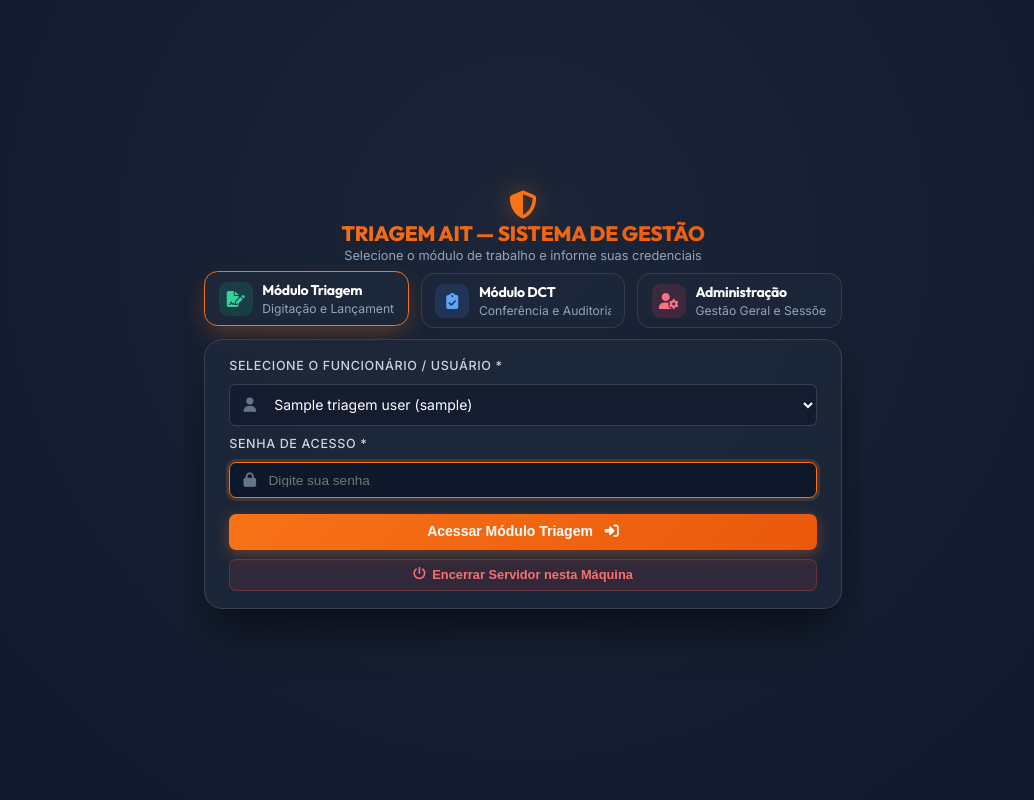
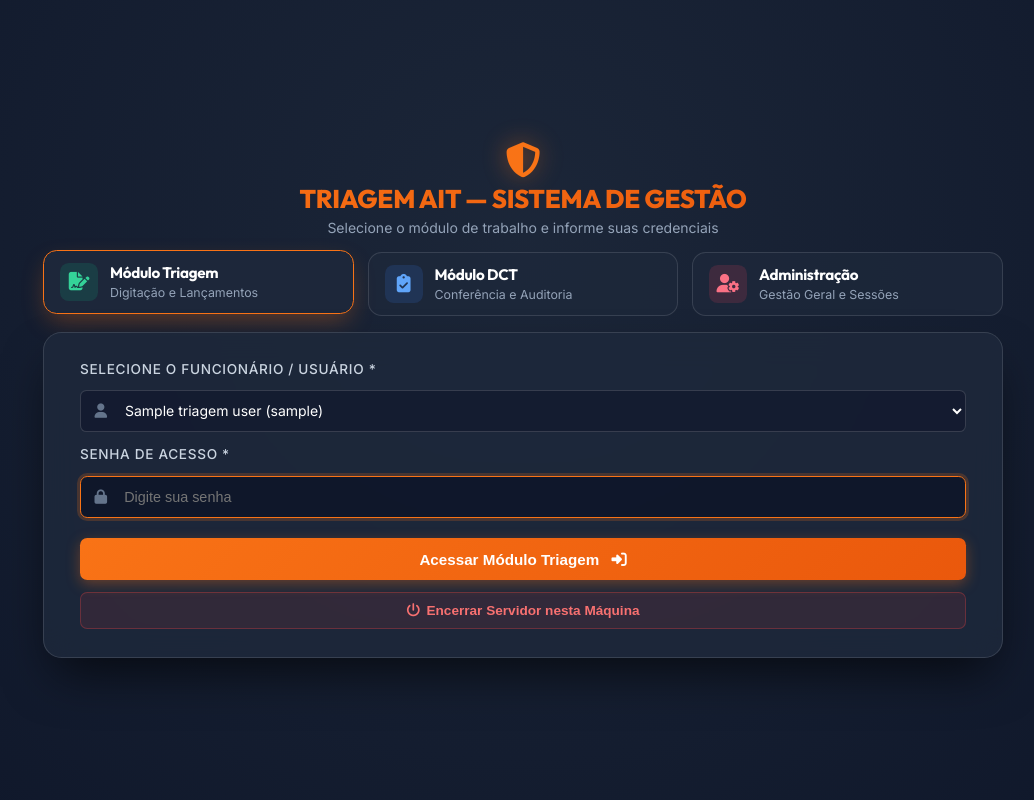
Before and after one commit to wMyster/Triagem-AITs, a Flask app: template templates/login.html in a window 1280 px wide. Shown: the whole page, without its empty margins (117-1151 px from the left). Run offline with Flask 3, Linux system fonts and the light colour scheme; the template is opened without the code that fills it: most values are stand-ins (such as "Sample title", 1, 10 or a date in 2020).

Commit message:
fix: Correcao definitiva de largura de body (width: 100%) para expansao dos cards de modulo e subtitulos 100% visiveis

```diff
--- a/templates/login.html
+++ b/templates/login.html
@@ -8,25 +8,35 @@
     <link href="https://fonts.googleapis.com/css2?family=Inter:wght@300;400;500;600;700&family=Outfit:wght@500;600;700;800&display=swap" rel="stylesheet">
     <link rel="stylesheet" href="{{ url_for('static', filename='css/style.css') }}">
     <style>
-        html, body {
+        html {
+            width: 100%;
+            height: 100%;
+            margin: 0;
+            padding: 0;
+        }
+        body {
+            width: 100%;
             height: 100vh;
             max-height: 100vh;
             overflow: hidden;
             margin: 0;
             padding: 0;
             background-color: #0f172a;
-            background-image: radial-gradient(circle at 50% 30%, rgba(30, 41, 59, 0.8) 0%, #0f172a 100%);
+            background-image: radial-gradient(circle at 50% 30%, rgba(30, 41, 59, 0.85) 0%, #0f172a 100%);
             display: flex;
             align-items: center;
             justify-content: center;
             font-family: 'Inter', sans-serif;
-                .login-wrapper {
-            width: min(94%, 1080px);
+            box-sizing: border-box;
+        }
+        .login-wrapper {
+            width: min(94%, 960px);
+            max-width: 960px;
             display: flex;
             flex-direction: column;
             gap: 1rem;
             box-sizing: border-box;
-            transition: all 0.3s ease;
+            margin: 0 auto;
         }
         .login-header-main {
             text-align: center;
@@ -57,14 +67,14 @@
         /* Sector Cards Selection */
         .sector-cards {
             display: grid;
-            grid-template-columns: repeat(3, minmax(0, 1fr));
+            grid-template-columns: repeat(3, 1fr);
             gap: 0.85rem;
             width: 100%;
             box-sizing: border-box;
         }
         .sector-card {
-            background: rgba(30, 41, 59, 0.7);
-            border: 1px solid rgba(255, 255, 255, 0.1);
+            background: rgba(30, 41, 59, 0.75);
+            border: 1px solid rgba(255, 255, 255, 0.12);
             border-radius: 0.85rem;
             padding: 0.75rem 1rem;
             cursor: pointer;
@@ -73,7 +83,6 @@
             align-items: center;
             gap: 0.75rem;
             color: white;
-            min-width: 0;
             box-sizing: border-box;
         }
         .sector-card:hover, .sector-card.active {
@@ -97,25 +106,22 @@
         .icon-admin { background: rgba(244, 63, 94, 0.15); color: #fb7185; }
 
         .sector-card-info {
-            min-width: 0;
             flex: 1;
-            overflow: hidden;
+            display: flex;
+            flex-direction: column;
+            justify-content: center;
         }
         .sector-card-info h3 {
             font-size: 0.95rem;
             margin: 0 0 0.15rem 0;
             font-weight: 700;
             white-space: nowrap;
-            overflow: hidden;
-            text-overflow: ellipsis;
         }
         .sector-card-info p {
-            font-size: 0.8rem;
+            font-size: 0.775rem;
             color: #94a3b8;
             margin: 0;
             white-space: nowrap;
-            overflow: visible;
-            text-overflow: clip;
         }
 
         /* Login Card */
@@ -127,6 +133,8 @@
             box-shadow: 0 25px 50px -12px rgba(0, 0, 0, 0.65);
             padding: 1.75rem 2.25rem;
             color: #f8fafc;
+            width: 100%;
+            box-sizing: border-box;
         }
         .form-group {
             margin-bottom: 0.9rem;
@@ -223,66 +231,55 @@
         .alert-warning { background: rgba(245, 158, 11, 0.2); border: 1px solid rgba(245, 158, 11, 0.4); color: #fcd34d; }
         .alert-info { background: rgba(59, 130, 246, 0.2); border: 1px solid rgba(59, 130, 246, 0.4); color: #93c5fd; }
 
-        /* Responsive Breakpoints for 1366x768 (HD) vs 1920x1080 (Full HD) */
-        @media screen and (max-width: 1400px) and (max-height: 800px) {
+        /* Responsive Compact Breakpoint for smaller screens */
+        @media screen and (max-height: 768px) {
             .login-wrapper {
-                max-width: 940px;
-                gap: 0.65rem;
+                gap: 0.5rem;
             }
             .login-header-main i.main-icon {
-                font-size: 1.75rem;
+                font-size: 1.6rem;
                 margin-bottom: 0.1rem;
             }
             .login-header-main h1 {
-                font-size: 1.3rem;
+                font-size: 1.25rem;
                 margin-bottom: 0.1rem;
             }
             .login-header-main p {
-                font-size: 0.8rem;
-            }
-            .sector-cards {
-                gap: 0.75rem;
+                font-size: 0.785rem;
             }
             .sector-card {
-                padding: 0.55rem 0.85rem;
-                gap: 0.6rem;
+                padding: 0.5rem 0.75rem;
+                gap: 0.55rem;
             }
             .sector-card-icon {
-                width: 34px;
-                height: 34px;
-                font-size: 1rem;
+                width: 32px;
+                height: 32px;
+                font-size: 0.95rem;
             }
             .sector-card-info h3 {
-                font-size: 0.875rem;
+                font-size: 0.825rem;
             }
             .sector-card-info p {
-                font-size: 0.76rem;
-                white-space: nowrap;
-                overflow: visible;
-                text-overflow: clip;
-            } }
+                font-size: 0.725rem;
+            }
             .login-card {
-                padding: 1.15rem 1.5rem;
+                padding: 1rem 1.5rem;
             }
             .form-group {
-                margin-bottom: 0.6rem;
-            }
-            .form-group label {
-                font-size: 0.785rem;
-                margin-bottom: 0.2rem;
+                margin-bottom: 0.5rem;
             }
             .input-group input, .input-group select {
-                padding: 0.6rem 0.9rem 0.6rem 2.4rem;
+                padding: 0.55rem 0.9rem 0.55rem 2.4rem;
                 font-size: 0.85rem;
             }
             .btn-login {
-                padding: 0.65rem;
+                padding: 0.6rem;
                 font-size: 0.875rem;
             }
             .btn-shutdown {
-                margin-top: 0.55rem;
+                margin-top: 0.45rem;
                 padding: 0.45rem;
-                font-size: 0.8rem;
+                font-size: 0.785rem;
             }
         }
     </style>
```
